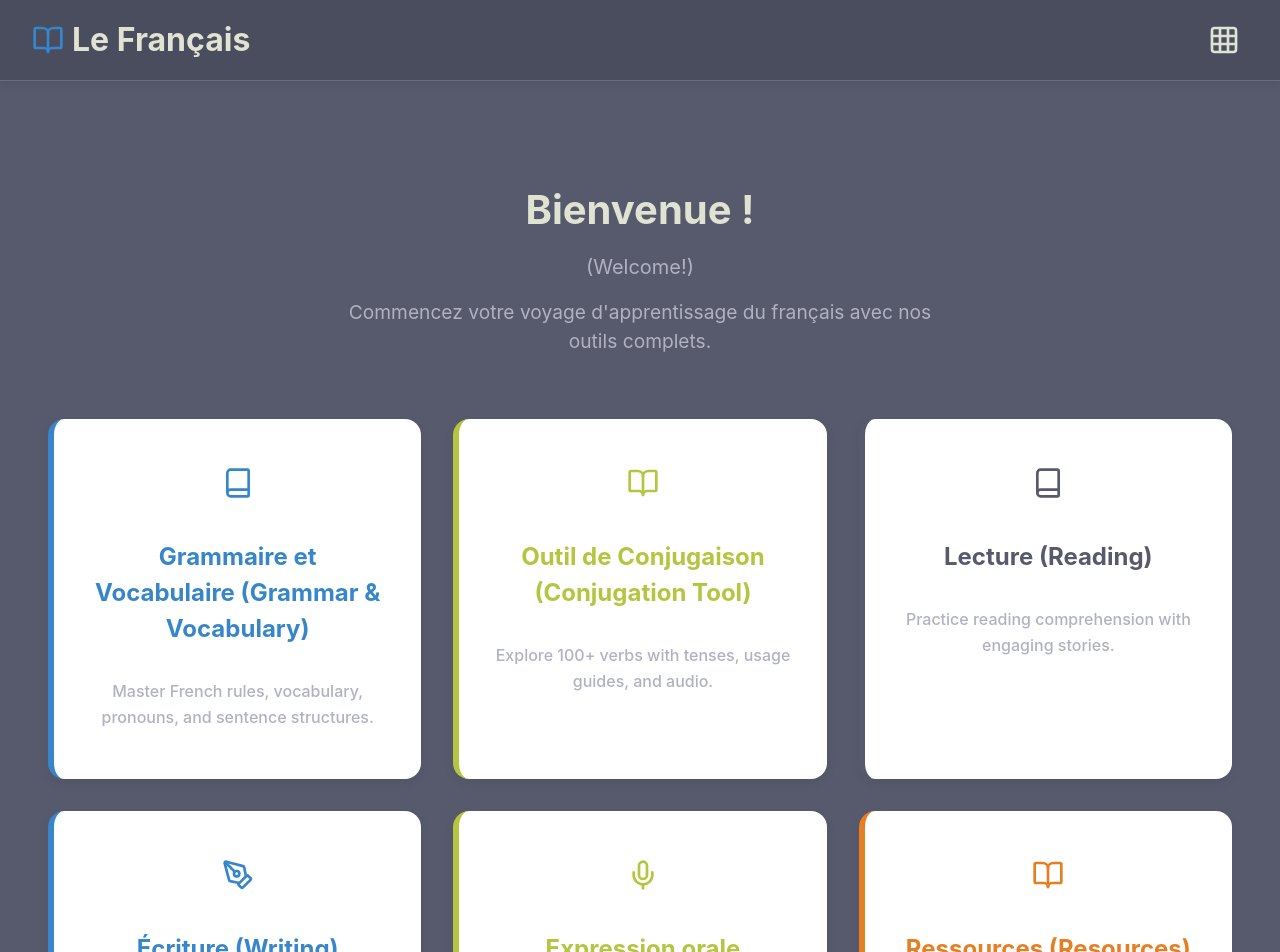
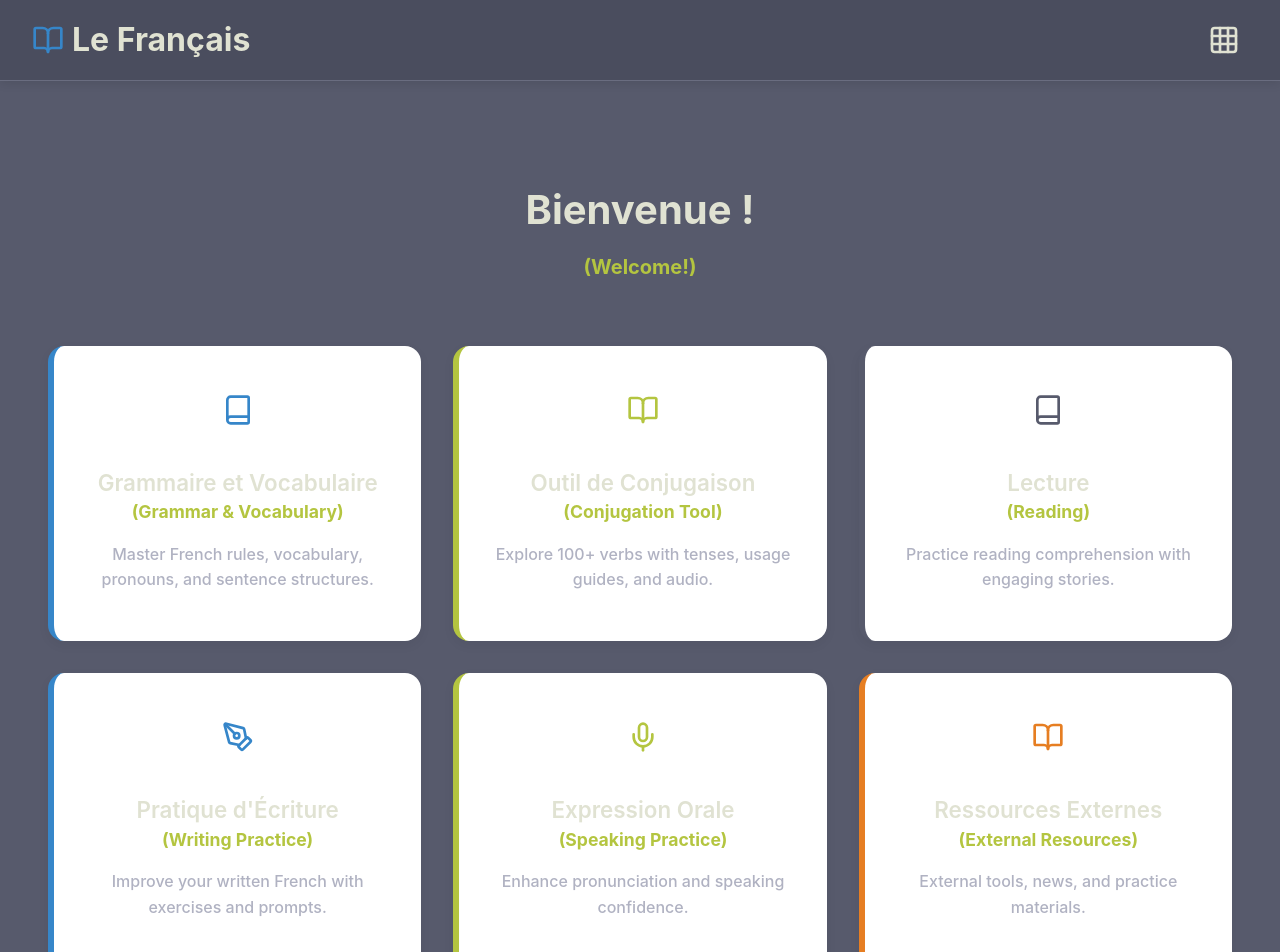
Before and after one commit to snailmailer/French, a React (Vite) app: page / in a window 1280 px wide. Shown: the top 952 px of the page. Built offline with nearby package versions, Linux system fonts and the light colour scheme.

Commit message:
Landing Page: Split titles, style English in bold green, update welcome header. Grammar: Remove numbering from pronoun categories.

```diff
--- a/src/data/pronouns.ts
+++ b/src/data/pronouns.ts
@@ -12,7 +12,7 @@ export interface PronounSection {
 
 export const pronounsData: PronounSection[] = [
     {
-        title: "1. Pronoms personnels sujets",
+        title: "Pronoms personnels sujets",
         useFr: "remplacent le sujet du verbe (la personne / la chose qui fait l’action).",
         useEn: "replace the subject of the verb (the person/thing doing the action).",
         structure: "pronom sujet + verbe + complément.",
@@ -23,14 +23,14 @@ export const pronounsData: PronounSection[] = [
         ]
     },
     {
-        title: "2. Pronoms personnels compléments",
+        title: "Pronoms personnels compléments",
         useFr: "remplacent un complément d’objet.",
         useEn: "replace an object (direct or indirect).",
         structure: "sujet + pronom + verbe.",
         examples: [],
         subSections: [
             {
-                title: "2a. COD – compléments d’objet direct",
+                title: "COD – compléments d’objet direct",
                 useFr: "remplacent un complément d’objet direct (répond à « qui ? / quoi ? » sans préposition).",
                 useEn: "replace a direct object (answers “who? / what?” with no preposition).",
                 structure: "sujet + pronom COD + verbe (+ reste de la phrase).",
@@ -41,7 +41,7 @@ export const pronounsData: PronounSection[] = [
                 ]
             },
             {
-                title: "2b. COI – compléments d’objet indirect",
+                title: "COI – compléments d’objet indirect",
                 useFr: "remplacent un complément d’objet indirect avec la préposition à (parler à, téléphoner à…).",
                 useEn: "replace an indirect object introduced by to (talk to, write to…).",
                 structure: "sujet + pronom COI + verbe (+ reste de la phrase).",
@@ -54,7 +54,7 @@ export const pronounsData: PronounSection[] = [
         ]
     },
     {
-        title: "3. Pronoms réfléchis (verbes pronominaux)",
+        title: "Pronoms réfléchis (verbes pronominaux)",
         useFr: "s’emploient avec les verbes pronominaux pour montrer que l’action revient sur le sujet (se laver, se lever, se souvenir…).",
         useEn: "used with reflexive verbs to show the subject acts on itself (to wash oneself, to get up, etc.).",
         structure: "sujet + pronom réfléchi + verbe pronominal.",
@@ -65,7 +65,7 @@ export const pronounsData: PronounSection[] = [
         ]
     },
     {
-        title: "4. Pronoms toniques (disjoints)",
+        title: "Pronoms toniques (disjoints)",
         useFr: "utilisés après une préposition, pour l’insistance, ou seuls comme réponse courte.",
         useEn: "used after a preposition, for emphasis, or alone as short answers.",
         structure: "préposition + pronom tonique / C’est + pronom tonique / pronom tonique en tête de phrase.",
@@ -76,7 +76,7 @@ export const pronounsData: PronounSection[] = [
         ]
     },
     {
-        title: "5. Pronoms possessifs",
+        title: "Pronoms possessifs",
         useFr: "remplacent « mon/ma/mes + nom », « ton/ta/tes + nom », etc., pour éviter de répéter le nom.",
         useEn: "replace “my + noun, your + noun, his/her + noun…” with “mine, yours, his, hers, ours, theirs”.",
         structure: "article défini (le, la, les) + forme possessive.",
@@ -87,7 +87,7 @@ export const pronounsData: PronounSection[] = [
         ]
     },
     {
-        title: "6. Pronoms démonstratifs",
+        title: "Pronoms démonstratifs",
         useFr: "remplacent « ce/cet/cette/ces + nom » déjà connu pour montrer de quel élément précis on parle.",
         useEn: "correspond to “this one / that one / these / those”.",
         structure: "pronom démonstratif + éventuel complément (de…, qui…, que…, ci / là).",
@@ -98,7 +98,7 @@ export const pronounsData: PronounSection[] = [
         ]
     },
     {
-        title: "7. Pronoms relatifs (qui, que, dont, où)",
+        title: "Pronoms relatifs (qui, que, dont, où)",
         useFr: "introduisent une proposition relative et relient deux phrases en remplaçant un nom (personne, chose, lieu, moment).",
         useEn: "introduce a relative clause (who, which, that, whose, where, when).",
         structure: "qui + verbe (sujet) | que + sujet + verbe | dont + ... (de) | où + ... (lieu/temps).",
@@ -111,7 +111,7 @@ export const pronounsData: PronounSection[] = [
         ]
     },
     {
-        title: "8. Pronoms interrogatifs",
+        title: "Pronoms interrogatifs",
         useFr: "servent à poser des questions sur une personne, une chose ou un choix entre plusieurs éléments.",
         useEn: "used to ask questions (who? what? which one?).",
         structure: "pronom + verbe... ou préposition + quoi/qui.",
@@ -124,7 +124,7 @@ export const pronounsData: PronounSection[] = [
         ]
     },
     {
-        title: "9. Pronoms indéfinis",
+        title: "Pronoms indéfinis",
         useFr: "désignent des personnes ou des choses de manière vague ou générale (pas identifiées précisément).",
         useEn: "refer to people/things in a non‑specific way (someone, nothing, several…).",
         structure: "pronom indéfini + verbe.",
@@ -136,14 +136,14 @@ export const pronounsData: PronounSection[] = [
         ]
     },
     {
-        title: "10. Pronoms adverbiaux y et en",
+        title: "Pronoms adverbiaux y et en",
         useFr: "remplace un lieu ou un objet introduit par une préposition.",
         useEn: "replaces a place or a prepositional phrase.",
         structure: "sujet + y/en + verbe.",
         examples: [],
         subSections: [
             {
-                title: "a) y",
+                title: "y",
                 useFr: "remplace un lieu (« là, à Paris… ») ou « à + chose / idée » ; peut se traduire par “là‑bas / à cela”.",
                 useEn: "means “there” or “about it / to it” (replaces “to + thing / place”).",
                 structure: "sujet + y + verbe.",
@@ -153,7 +153,7 @@ export const pronounsData: PronounSection[] = [
                 ]
             },
             {
-                title: "b) en",
+                title: "en",
                 useFr: "remplace « de + nom » (quantité, origine, objet) ; se traduit par “some / any / of it / of them”.",
                 useEn: "replaces “of + it/them, some of it, any of it/them”.",
                 structure: "sujet + en + verbe (+ quantité éventuelle).",
--- a/src/pages/LandingPage.tsx
+++ b/src/pages/LandingPage.tsx
@@ -34,7 +34,7 @@ const features = [
     },
     {
         id: 'writing',
-        title: 'Écriture (Writing)',
+        title: 'Pratique d\'Écriture (Writing Practice)',
         desc: 'Improve your written French with exercises and prompts.',
         icon: <PenTool size={32} />,
         path: '/writing',
@@ -44,7 +44,7 @@ const features = [
     },
     {
         id: 'speaking',
-        title: 'Expression orale (Speaking)',
+        title: 'Expression Orale (Speaking Practice)',
         desc: 'Enhance pronunciation and speaking confidence.',
         icon: <Mic size={32} />,
         path: '/speaking',
@@ -54,12 +54,12 @@ const features = [
     },
     {
         id: 'resources',
-        title: 'Ressources (Resources)',
+        title: 'Ressources Externes (External Resources)',
         desc: 'External tools, news, and practice materials.',
         icon: <BookOpen size={32} />,
         path: '/resources',
         color: '#ffffff',
-        textColor: '#E67E22', // Orange for distinction
+        textColor: '#E67E22',
         borderColor: '#E67E22'
     },
 ];
@@ -68,10 +68,7 @@ const LandingPage = () => {
     return (
         <div style={{ textAlign: 'center', padding: '3rem 1rem' }}>
             <h1 style={{ fontSize: '2.5rem', marginBottom: '0.25rem', color: 'var(--text-primary)', textAlign: 'center' }}>Bienvenue !</h1>
-            <p style={{ fontSize: '1.25rem', color: 'var(--text-secondary)', textAlign: 'center', marginBottom: '1rem' }}>(Welcome!)</p>
-            <p style={{ color: 'var(--text-secondary)', fontSize: '1.2rem', marginBottom: '4rem', maxWidth: '600px', margin: '0 auto 4rem' }}>
-                Commencez votre voyage d'apprentissage du français avec nos outils complets.
-            </p>
+            <p style={{ fontSize: '1.25rem', color: '#B4C540', fontWeight: 'bold', textAlign: 'center', marginBottom: '4rem' }}>(Welcome!)</p>
 
             <div className="feature-grid" style={{
                 display: 'grid',
@@ -80,7 +77,11 @@ const LandingPage = () => {
                 maxWidth: '1200px',
                 margin: '0 auto'
             }}>
-                {features.map((feature) => (
+                {features.map((feature) => {
+                    const [frTitle, enTitle] = feature.title.split(' (');
+                    const cleanedEnTitle = enTitle ? enTitle.replace(')', '') : '';
+
+                    return (
                         <Link
                             to={feature.path}
                             key={feature.id}
@@ -119,10 +120,18 @@ const LandingPage = () => {
                             }}>
                                 {feature.icon}
                             </div>
-                        <h3 style={{ margin: '0.5rem 0 1rem', color: feature.textColor, fontSize: '1.5rem' }}>{feature.title}</h3>
-                        <p style={{ color: 'var(--text-secondary)', lineHeight: 1.6 }}>{feature.desc}</p>
+                            <h3 style={{ margin: '0.5rem 0 0', color: 'var(--text-primary)', fontSize: '1.4rem', fontWeight: 600 }}>
+                                {frTitle}
+                            </h3>
+                            {cleanedEnTitle && (
+                                <p style={{ margin: '0 0 1rem', color: '#B4C540', fontSize: '1.1rem', fontWeight: 'bold' }}>
+                                    ({cleanedEnTitle})
+                                </p>
+                            )}
+                            <p style={{ color: 'var(--text-secondary)', lineHeight: 1.6, marginTop: 'auto' }}>{feature.desc}</p>
                         </Link>
-                ))}
+                    );
+                })}
             </div>
         </div>
     );
```
Lines whose indentation alone changed are shown as unchanged.
